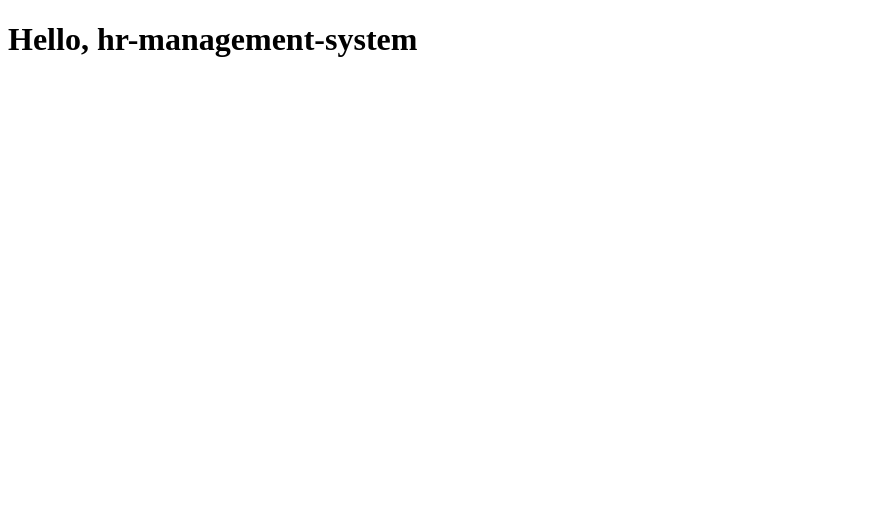
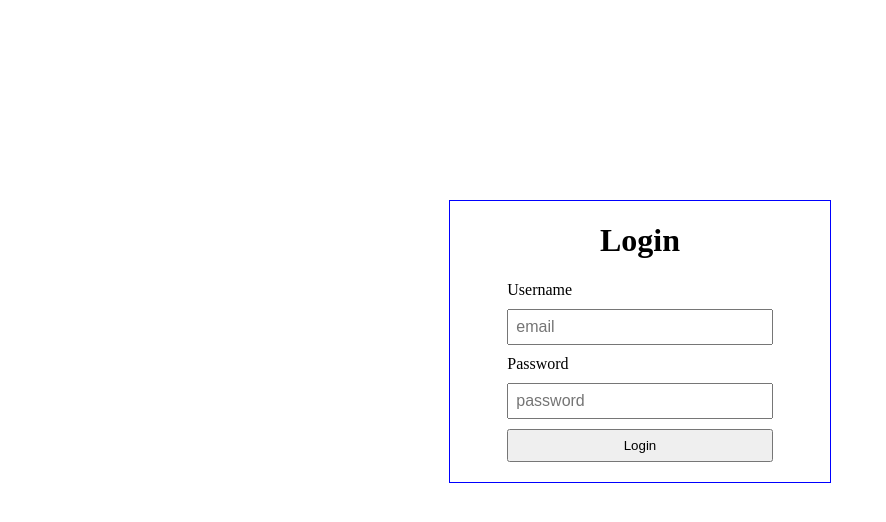
Before and after one commit to eureka03/HR-Management-System, an Angular app in the folder hr-management-system/: page / in a window 1280 px wide. Shown: the top 522 px of the page, without its empty margins (0-886 px from the left). Built offline with nearby package versions, Linux system fonts and the light colour scheme.

Commit message:
Login page setup

```diff
--- a/hr-management-system/src/app/app.ts
+++ b/hr-management-system/src/app/app.ts
@@ -1,12 +1,13 @@
 import { Component, signal } from '@angular/core';
 import { RouterOutlet } from '@angular/router';
+import { LoginComponent } from './pages/login/login.component';
+
 
 @Component({
   selector: 'app-root',
-  imports: [RouterOutlet],
+  imports: [RouterOutlet,LoginComponent],
   template: `
-    <h1>Hello, {{ title() }}</h1>
-
+    <app-login/>
     <router-outlet />
   `,
   styles: [],
--- a/hr-management-system/src/app/pages/login/login.component.html
+++ b/hr-management-system/src/app/pages/login/login.component.html
@@ -0,0 +1,14 @@
+<div class="form-container">
+    <h1 class="login-heading">Login</h1>
+    <form>
+        <div class="input-fields">
+            <label for="email-id">Username</label>
+            <input type="email" id="email-id" placeholder="email"/>
+            <label for="password-id">Password</label>
+            <input type="password" id="password-id" placeholder="password"/>
+            <button type="submit">Login</button>
+        </div>
+
+
+    </form>
+</div>
--- a/hr-management-system/src/app/pages/login/login.component.scss
+++ b/hr-management-system/src/app/pages/login/login.component.scss
@@ -0,0 +1,28 @@
+.form-container{
+    width:30%;
+    margin:200px auto;
+    border:1px solid blue;
+
+}
+
+.login-heading{
+    text-align:center;
+
+}
+
+.input-fields{
+    display:flex;
+    flex-direction:column;
+    gap:10px;
+    margin:20px auto;
+    width:70%;
+}
+
+input{
+    padding:7px;
+    font-size:16px;
+}
+
+.input-fields button{
+    padding:7px;
+}
```
Also changed, not shown: hr-management-system/src/app/pages/login/login.component.ts (+11 -0 lines).
